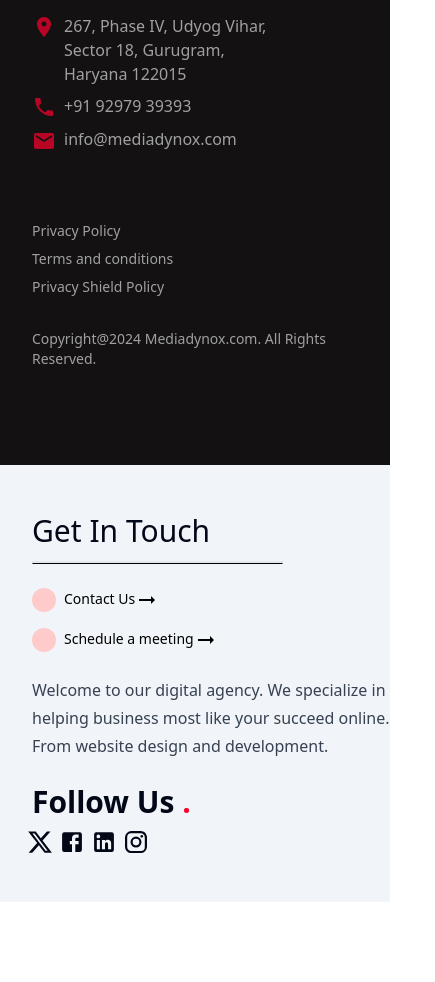
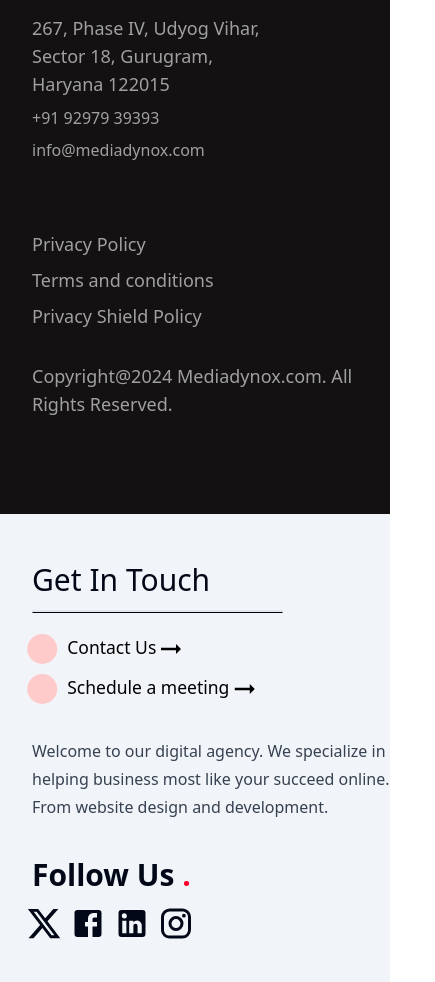
Before and after one commit to rkcoola792/media-dynox, a React (Vite) app: page / in a window 390 px wide. Shown: the part 9120-10102 px from the top of the page, 435 px wide, since content can reach past the window. Before the commit the page ends 10022 px from the top, so only its background shows below. Built offline with nearby package versions, Linux system fonts and the light colour scheme.

Commit message:
footer right improved

```diff
--- a/src/components/Footer.jsx
+++ b/src/components/Footer.jsx
@@ -39,19 +39,19 @@ const Footer = () => {
           </div>
           <div className="contact flex flex-col w-[250px]">
             <h1 className="text-white sm:text-xl mb-6 text-3xl">Contact</h1>
-            <div className="contact-elements flex flex-col gap-2">
+            <div className="contact-elements flex flex-col sm: gap-2">
               <div className="address flex gap-2 ">
-                <div className="text-mainred opacity-70">
+                <div className="text-mainred opacity-70 hidden sm:block">
                   <LocationOnIcon></LocationOnIcon>
                 </div>
-                <p className=" text-white opacity-60 hover:opacity-100 transition duration-450 ease-out hover:ease-in ">
+                <p className=" text-white opacity-60 hover:opacity-100 transition duration-450 ease-out hover:ease-in text-lg sm:text-base">
                   267, Phase IV, Udyog Vihar, Sector 18, Gurugram, Haryana
                   122015
                 </p>
               </div>
 
               <div className="phone flex gap-2">
-                <div className="text-mainred opacity-70 ">
+                <div className="text-mainred opacity-70 hidden sm:block ">
                   <LocalPhoneIcon></LocalPhoneIcon>
                 </div>
                 <p className=" text-white opacity-60 hover:opacity-100 transition duration-450 ease-out hover:ease-in sm:text-base">
@@ -60,7 +60,7 @@ const Footer = () => {
               </div>
 
               <div className="email flex gap-2">
-                <div className="text-mainred opacity-70">
+                <div className="text-mainred opacity-70 hidden sm:block">
                   <EmailIcon></EmailIcon>
                 </div>
                 <p className=" text-white opacity-60 hover:opacity-100 transition duration-450 ease-out hover:ease-in ">
@@ -72,31 +72,31 @@ const Footer = () => {
         </div>
         <div className="bottom lg:px-24 sm:pl-24 px-8 ">
           <div className="upper sm:flex-row flex flex-col gap-2 mt-16 sm:items-center">
-            <div className=" text-sm text-white opacity-60 hover:opacity-90 cursor-pointer transition duration-450 ease-out hover:ease-in ">
+            <div className=" sm:text-sm text-white opacity-60 hover:opacity-90 cursor-pointer transition duration-450 ease-out hover:ease-in text-lg">
               Privacy Policy{" "}
             </div>
             <div className="text-sm text-white opacity-60 hidden sm:block ">
               |
             </div>
-            <div className="text-sm text-white opacity-60 hover:opacity-90 cursor-pointer transition duration-450 ease-out hover:ease-in ">
+            <div className="sm:text-sm text-lg text-white opacity-60 hover:opacity-90 cursor-pointer transition duration-450 ease-out hover:ease-in ">
               Terms and conditions{" "}
             </div>
             <div className="text-sm text-white opacity-60 hidden sm:block">
               |
             </div>
-            <div className=" text-sm text-white opacity-60 hover:opacity-90 cursor-pointer transition duration-450 ease-out hover:ease-in ">
+            <div className=" sm:text-sm text-lg text-white opacity-60 hover:opacity-90 cursor-pointer transition duration-450 ease-out hover:ease-in ">
               Privacy Shield Policy
             </div>
           </div>
           <div className="lower sm:mt-4 mt-8">
-            <p className="text-sm text-white opacity-60 ">
+            <p className="sm:text-sm text-lg text-white opacity-60 ">
               Copyright@2024 Mediadynox.com. All Rights Reserved.
             </p>
           </div>
         </div>
       </div>
 
-      <div className="right sm:w-[35%] bg-slate-100 flex flex-col lg:pl-10 sm:pl-10 sm:pt-24 pt-12 pl-8 py-12">
+      <div className="right sm:w-[35%] bg-slate-100 flex flex-col lg:pl-10 sm:pl-10 sm:pt-24 pt-12 pl-8 py-12 gap-3">
         <div className="top flex flex-col gap-2 ">
           <div className="title">
             <h1 className="lg:text-4xl md:text-3xl font-medium text-3xl">
@@ -107,10 +107,10 @@ const Footer = () => {
             <hr />
           </div>
           <div className="ctas lg:flex flex-wrap sm:-translate-x-3">
-            <div className="md:scale-90 ">
+            <div className="md:scale-90 scale-125 px-8 sm:px-0">
               <Explore text="Contact Us" size="sm"></Explore>
             </div>
-            <div className="md:scale-90 ">
+            <div className="md:scale-90 scale-125 px-8 sm:px-0 ">
               <Explore text="Schedule a meeting" size="sm"></Explore>
             </div>
           </div>
@@ -125,17 +125,17 @@ const Footer = () => {
           <h1 className="sm:text-2xl font-semibold text-3xl">
             Follow Us <span className="text-mainred">.</span>
           </h1>
-          <div className="social-icons flex gap-2 -translate-x-1 mt-2">
-            <div className="hover:text-mainred transition duration-450 ease-out hover:ease-in cursor-pointer sm:scale-75 scale-110">
+          <div className="social-icons flex sm:gap-2 -translate-x-1 mt-4 ml-1  gap-5">
+            <div className="hover:text-mainred transition duration-450 ease-out hover:ease-in cursor-pointer sm:scale-75 scale-150">
               <XIcon></XIcon>
             </div>
-            <div className="hover:text-mainred transition duration-450 ease-out hover:ease-in cursor-pointer sm:scale-90 scale-110">
+            <div className="hover:text-mainred transition duration-450 ease-out hover:ease-in cursor-pointer sm:scale-90 scale-150">
               <FacebookIcon></FacebookIcon>
             </div>
-            <div className="hover:text-mainred transition duration-450 ease-out hover:ease-in cursor-pointer sm:scale-90 scale-110">
+            <div className="hover:text-mainred transition duration-450 ease-out hover:ease-in cursor-pointer sm:scale-90 scale-150">
               <LinkedInIcon></LinkedInIcon>
             </div>
-            <div className="hover:text-mainred transition duration-450 ease-out hover:ease-in cursor-pointer sm:scale-90 scale-110">
+            <div className="hover:text-mainred transition duration-450 ease-out hover:ease-in cursor-pointer sm:scale-90 scale-150">
               <InstagramIcon></InstagramIcon>
             </div>
           </div>
```
